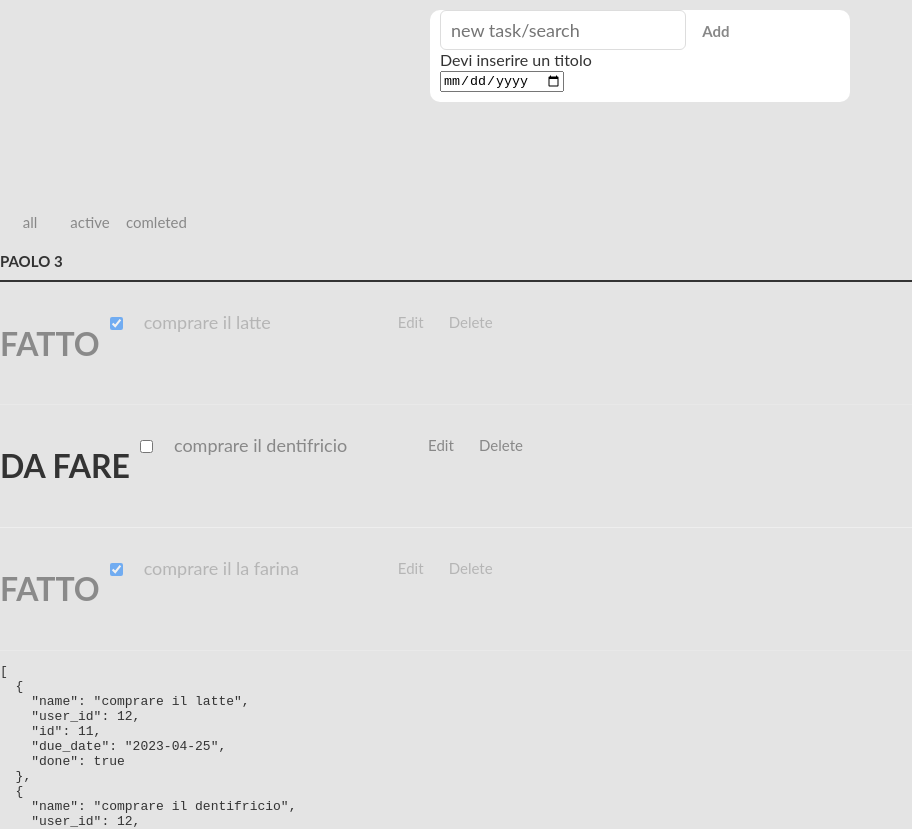
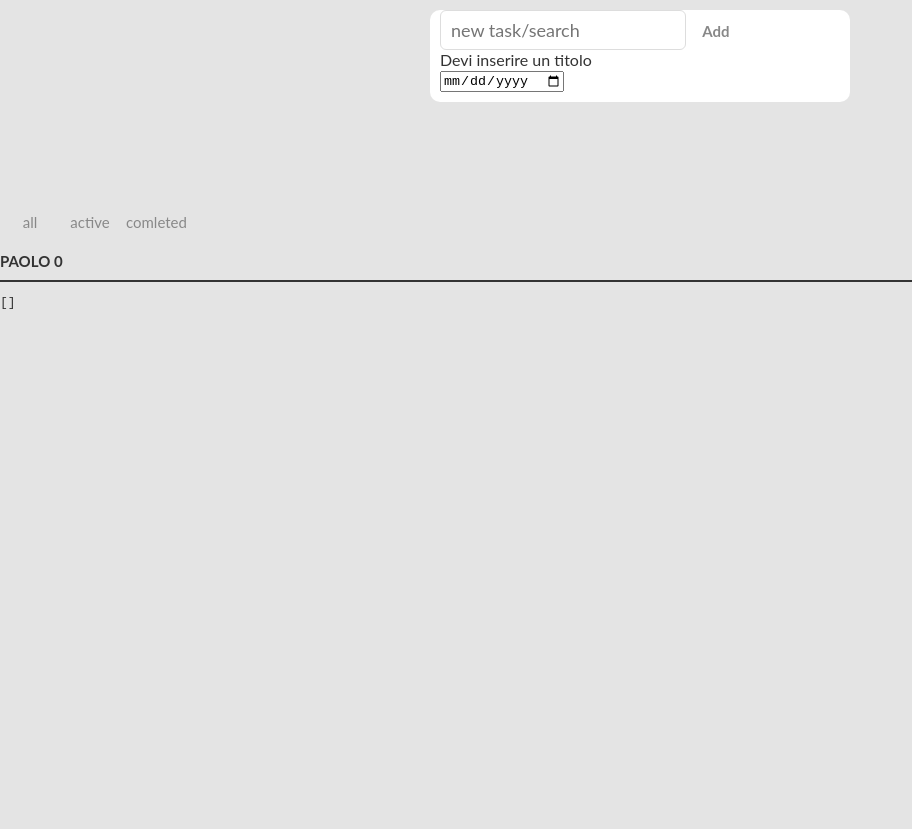
Before and after one commit to corsidrive/corso_php_mysql_2223, a React (Create React App) app in the folder form_in_php/__react-app/todo-list/: page / in a window 1280 px wide. Shown: the top 829 px of the page, without its empty margins (0-912 px from the left). After the commit the page ends 800 px from the top, so only its background shows below. Built offline with nearby package versions, Linux system fonts and the light colour scheme.

Commit message:
soluzione

```diff
--- a/form_in_php/__react-app/todo-list/src/App.js
+++ b/form_in_php/__react-app/todo-list/src/App.js
@@ -5,36 +5,12 @@ import './App.css';
 import TaskItem from "./components/TaskItem/TaskItem";
 import TaskList from './components/TaskList/TaskList';
 import SearchBar from './components/SearchBar';
-import { activeFilter, addTask, completedFilter, removeTask } from './service/TodoService';
+import { activeFilter, addTask, completedFilter, removeTask, updateTask } from './service/TodoService';
 import { useState } from 'react';
 
 function App() {
 
-const [taskListData,setTaskListData] = useState([
-
-  {
-  name:"comprare il latte",
-  user_id:12,
-  id:11,
-  due_date:"2023-04-25",
-  done:true
-  },
-  {
-  name:"comprare il dentifricio",
-  user_id:12,
-  id:12,
-  due_date:"2023-04-25",
-  done:false
-  },
-  {
-  name:"comprare il la farina",
-  user_id:10,
-  id:13,
-  due_date:"2023-04-22",
-  done:true
-  },
-]);
-
+const [taskListData,setTaskListData] = useState([]);
 const [filtredTasks,setFiltredTask] = useState(taskListData);
 
 function parentAddTask(newTask){
@@ -43,9 +19,14 @@ function parentAddTask(newTask){
 }
 
 function parentRemoveTask(taskId){
-       console.log("parentRemoveTask "+taskId)
+      //  console.log("parentRemoveTask "+taskId)
        const res = removeTask(taskId,taskListData)
        setTaskListData(res)
+}
+
+function parentUpdateTask(taskToUpdate) {
+    const res = updateTask(taskToUpdate,taskListData)
+    setTaskListData(res)
 }
 
 function onShowCompleted() {
@@ -75,7 +56,10 @@ return (
     <TaskList header={'Paolo'} tasks={taskListData}>
       {filtredTasks.map( task => <TaskItem
                                     key={task.id}
+
                                     parentRemoveTask={parentRemoveTask}
+                                    parentUpdateTask={parentUpdateTask}
+
                                     id={task.id}
                                     done={task.done}
                                     nome_task={task.name}
--- a/form_in_php/__react-app/todo-list/src/components/TaskItem/TaskItem.js
+++ b/form_in_php/__react-app/todo-list/src/components/TaskItem/TaskItem.js
@@ -4,7 +4,7 @@
 import { useState } from "react"
 
 
-function TaskItem({ nome_task, done,id,parentRemoveTask }){
+function TaskItem({ nome_task, done,id,parentRemoveTask ,parentUpdateTask}){
     const [doneCheckbox,setDoneCheckbox]=useState(done)
 
     function onRemoveTask(){
@@ -13,14 +13,15 @@ function TaskItem({ nome_task, done,id,parentRemoveTask }){
     }
 
     function onUpdateStatus(event) {
-
+        console.log(event.target.checked)
+        setDoneCheckbox(event.target.checked)
 
     }
 
     return (
         <li className={done ? 'task_gia_fatta': ''}>
-            {doneCheckbox ? <h1>FATTO</h1> :  <h1>DA FARE</h1> }
-            <input onChange={(event)=>setDoneCheckbox(event.target.checked)}
+
+            <input onChange={onUpdateStatus}
                    checked={doneCheckbox}
 
                    type="checkbox" />
```
